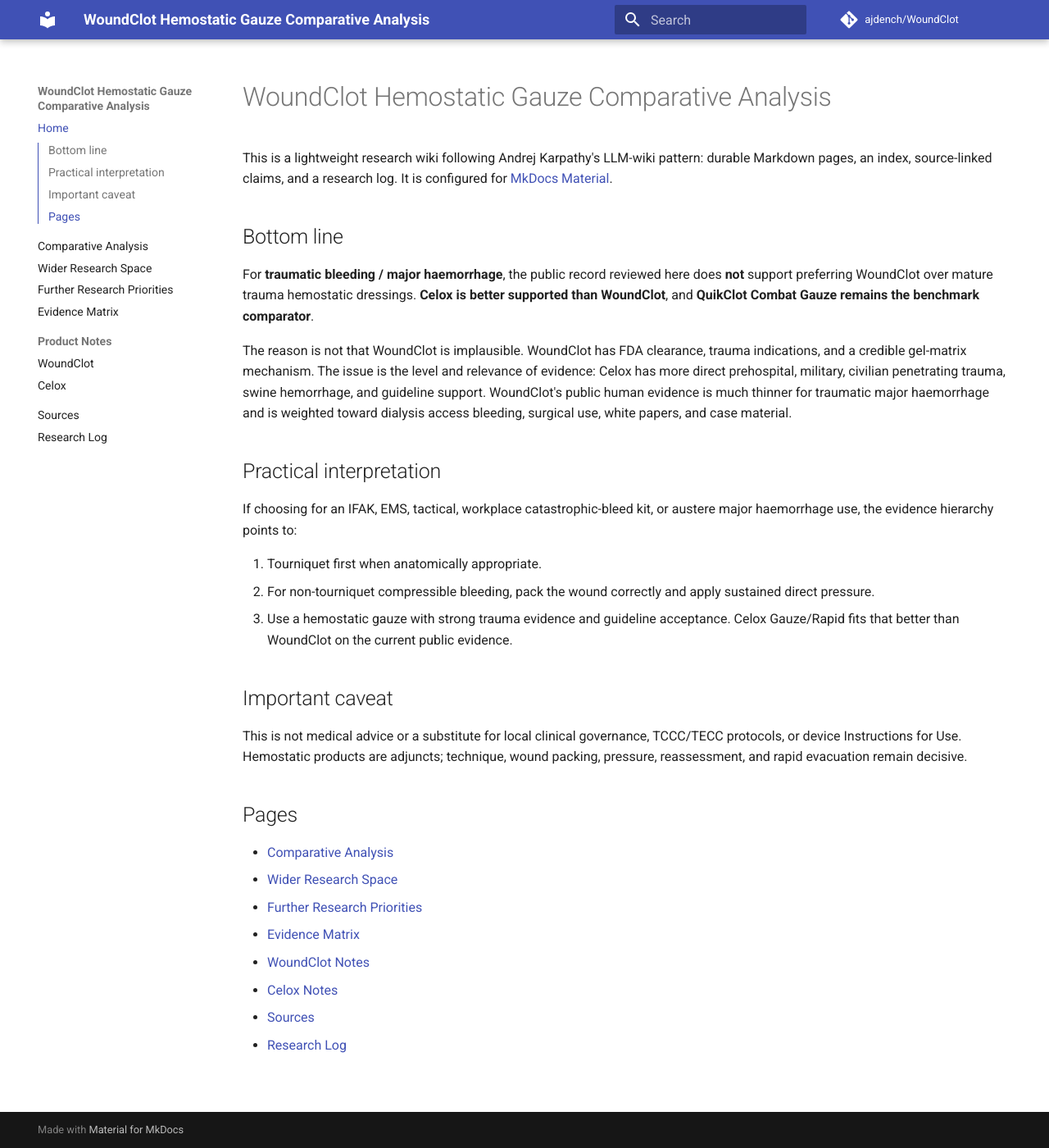
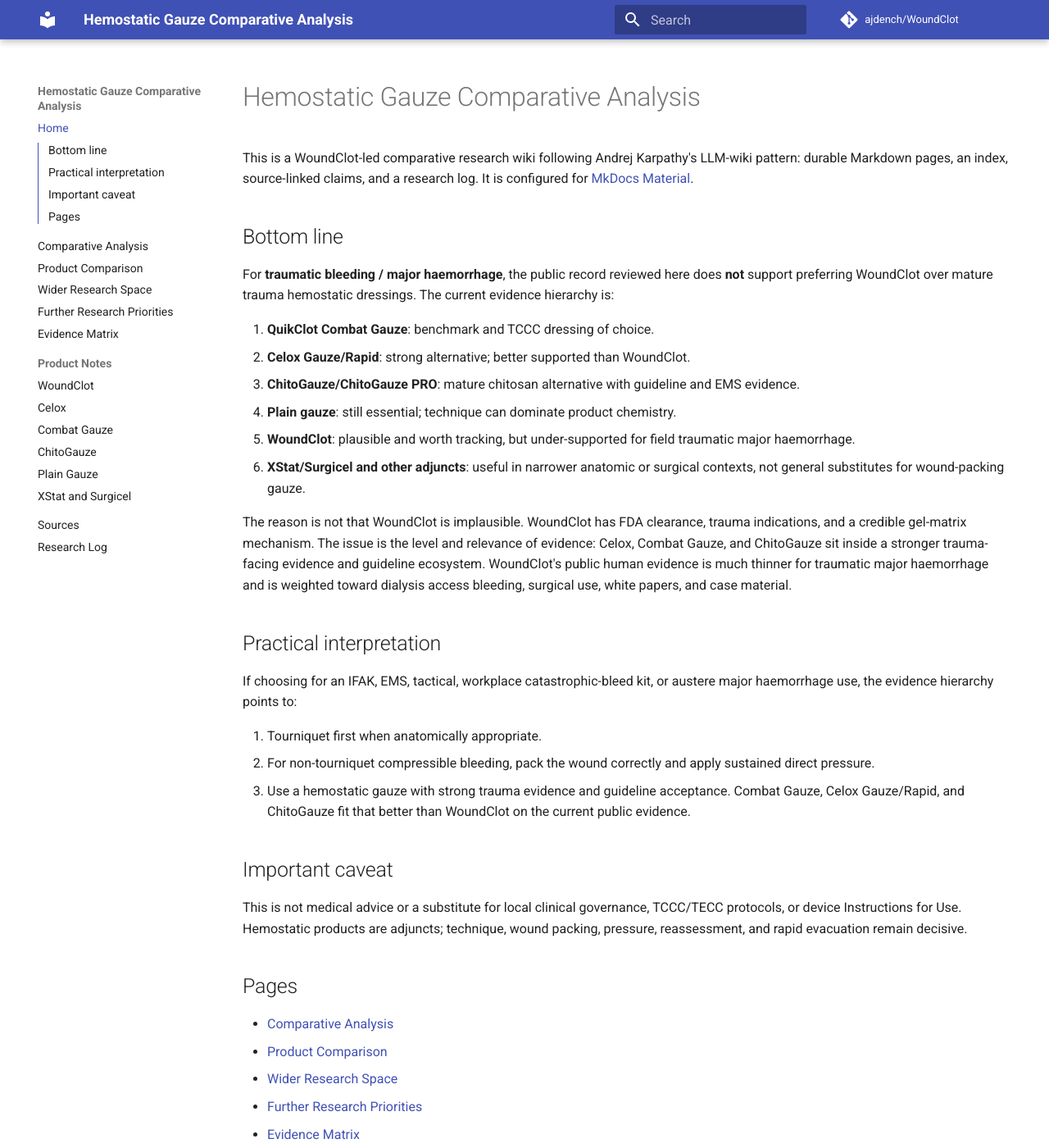
Before and after one commit to ajdench/WoundClot, an MkDocs documentation site: the page built from docs/index.md, in a window 1280 px wide and 1400 px high. Shown: the whole window at 82% size. Built offline with MkDocs 1.6.1 and Material for MkDocs 9.7.7, drawn with Linux system fonts in a browser that asks for light colours; comment, search, counter and statistics services are not loaded.

Commit message:
Broaden hemostatic gauze comparison

```diff
--- a/docs/index.md
+++ b/docs/index.md
@@ -1,12 +1,19 @@
-# WoundClot Hemostatic Gauze Comparative Analysis
+# Hemostatic Gauze Comparative Analysis
 
-This is a lightweight research wiki following Andrej Karpathy's LLM-wiki pattern: durable Markdown pages, an index, source-linked claims, and a research log. It is configured for [MkDocs Material](https://squidfunk.github.io/mkdocs-material/).
+This is a WoundClot-led comparative research wiki following Andrej Karpathy's LLM-wiki pattern: durable Markdown pages, an index, source-linked claims, and a research log. It is configured for [MkDocs Material](https://squidfunk.github.io/mkdocs-material/).
 
 ## Bottom line
 
-For **traumatic bleeding / major haemorrhage**, the public record reviewed here does **not** support preferring WoundClot over mature trauma hemostatic dressings. **Celox is better supported than WoundClot**, and **QuikClot Combat Gauze remains the benchmark comparator**.
+For **traumatic bleeding / major haemorrhage**, the public record reviewed here does **not** support preferring WoundClot over mature trauma hemostatic dressings. The current evidence hierarchy is:
 
-The reason is not that WoundClot is implausible. WoundClot has FDA clearance, trauma indications, and a credible gel-matrix mechanism. The issue is the level and relevance of evidence: Celox has more direct prehospital, military, civilian penetrating trauma, swine hemorrhage, and guideline support. WoundClot's public human evidence is much thinner for traumatic major haemorrhage and is weighted toward dialysis access bleeding, surgical use, white papers, and case material.
+1. **QuikClot Combat Gauze**: benchmark and TCCC dressing of choice.
+2. **Celox Gauze/Rapid**: strong alternative; better supported than WoundClot.
+3. **ChitoGauze/ChitoGauze PRO**: mature chitosan alternative with guideline and EMS evidence.
+4. **Plain gauze**: still essential; technique can dominate product chemistry.
+5. **WoundClot**: plausible and worth tracking, but under-supported for field traumatic major haemorrhage.
+6. **XStat/Surgicel and other adjuncts**: useful in narrower anatomic or surgical contexts, not general substitutes for wound-packing gauze.
+
+The reason is not that WoundClot is implausible. WoundClot has FDA clearance, trauma indications, and a credible gel-matrix mechanism. The issue is the level and relevance of evidence: Celox, Combat Gauze, and ChitoGauze sit inside a stronger trauma-facing evidence and guideline ecosystem. WoundClot's public human evidence is much thinner for traumatic major haemorrhage and is weighted toward dialysis access bleeding, surgical use, white papers, and case material.
 
 ## Practical interpretation
 
@@ -14,7 +21,7 @@ If choosing for an IFAK, EMS, tactical, workplace catastrophic-bleed kit, or aus
 
 1. Tourniquet first when anatomically appropriate.
 2. For non-tourniquet compressible bleeding, pack the wound correctly and apply sustained direct pressure.
-3. Use a hemostatic gauze with strong trauma evidence and guideline acceptance. Celox Gauze/Rapid fits that better than WoundClot on the current public evidence.
+3. Use a hemostatic gauze with strong trauma evidence and guideline acceptance. Combat Gauze, Celox Gauze/Rapid, and ChitoGauze fit that better than WoundClot on the current public evidence.
 
 ## Important caveat
 
@@ -23,6 +30,7 @@ This is not medical advice or a substitute for local clinical governance, TCCC/T
 ## Pages
 
 - [Comparative Analysis](comparative-analysis.md)
+- [Product Comparison](product-comparison.md)
 - [Wider Research Space](wider-research-space.md)
 - [Further Research Priorities](further-research-priorities.md)
 - [Evidence Matrix](evidence-matrix.md)
--- a/mkdocs.yml
+++ b/mkdocs.yml
@@ -1,5 +1,5 @@
-site_name: WoundClot Hemostatic Gauze Comparative Analysis
-site_description: Evidence review of WoundClot hemostatic gauze against Celox, Combat Gauze, and the wider traumatic haemorrhage research space.
+site_name: Hemostatic Gauze Comparative Analysis
+site_description: WoundClot-led evidence review comparing hemostatic gauze and hemorrhage-control adjuncts for traumatic bleeding and major haemorrhage.
 site_url: https://ajdench.github.io/WoundClot/
 repo_url: https://github.com/ajdench/WoundClot
 repo_name: ajdench/WoundClot
@@ -19,11 +19,16 @@ markdown_extensions:
 nav:
   - Home: index.md
   - Comparative Analysis: comparative-analysis.md
+  - Product Comparison: product-comparison.md
   - Wider Research Space: wider-research-space.md
   - Further Research Priorities: further-research-priorities.md
   - Evidence Matrix: evidence-matrix.md
   - Product Notes:
       - WoundClot: products/woundclot.md
       - Celox: products/celox.md
+      - Combat Gauze: products/combat-gauze.md
+      - ChitoGauze: products/chitogauze.md
+      - Plain Gauze: products/plain-gauze.md
+      - XStat and Surgicel: products/xstat-surgicel.md
   - Sources: sources.md
   - Research Log: log.md
```
Also changed, not shown: README.md (+2 -2 lines), docs/comparative-analysis.md (+5 -3 lines), docs/log.md (+15 -0 lines), docs/product-comparison.md (added, +41 -0 lines), docs/products/chitogauze.md (added, +19 -0 lines), docs/products/combat-gauze.md (added, +19 -0 lines), docs/products/plain-gauze.md (added, +24 -0 lines), docs/products/xstat-surgicel.md (added, +15 -0 lines), docs/sources.md (+1 -0 lines).
